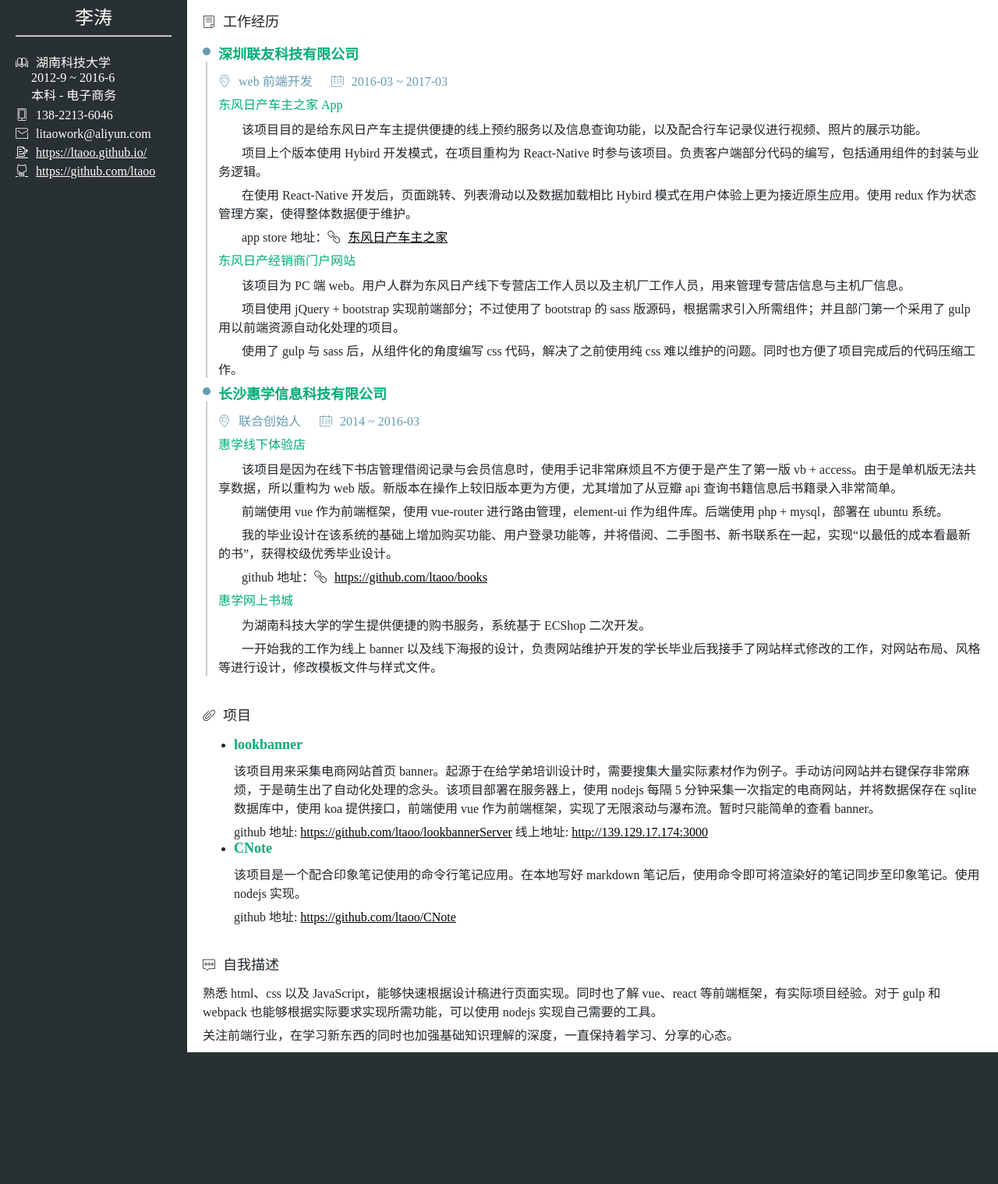
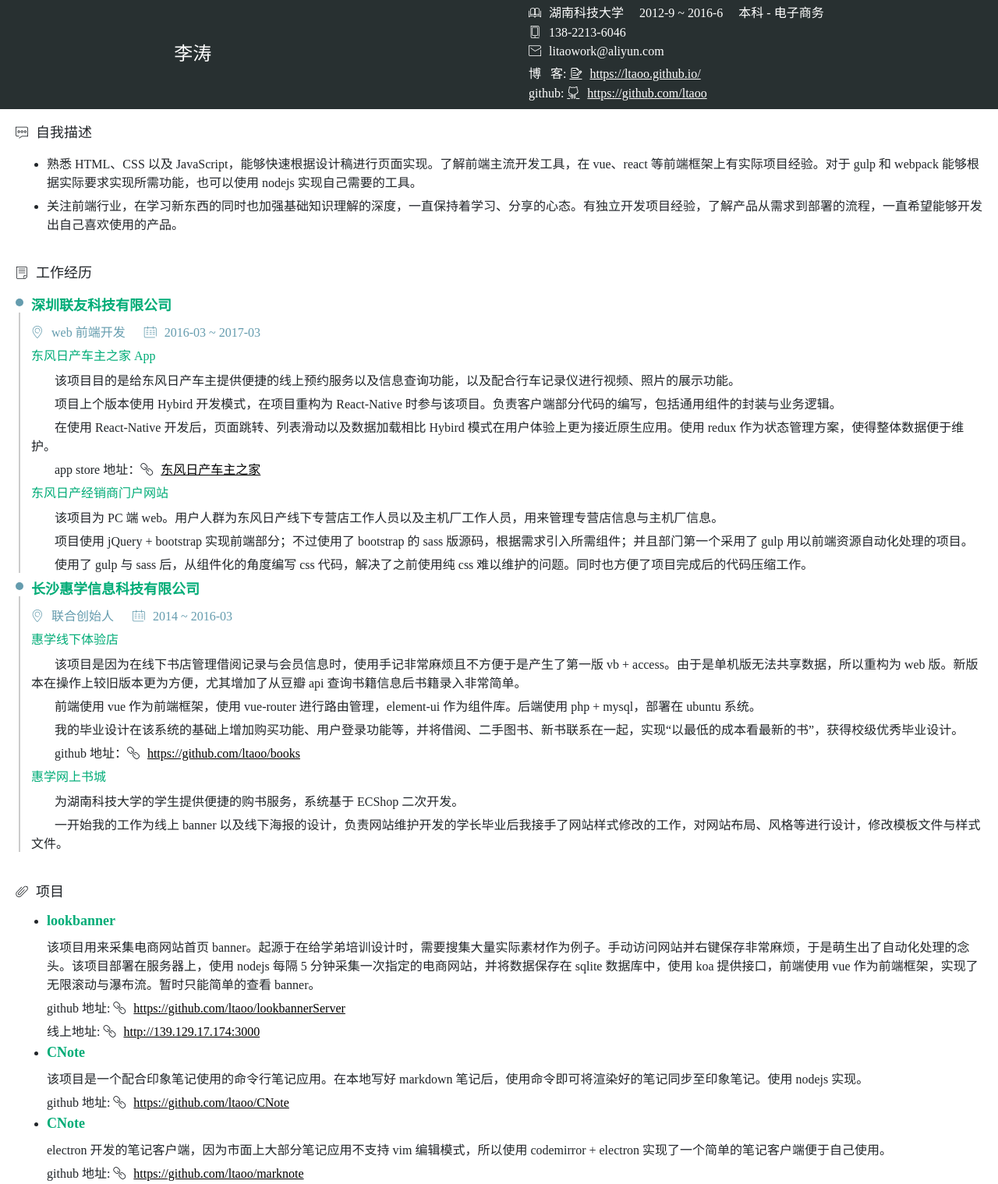
Before and after one commit to ltaoo/resume, a website: page index.html in a window 1280 px wide. Shown: the part 2-1521 px from the top of the page at 78% size. Before the commit the page ends 1352 px from the top, so only its background shows below. Drawn offline with Linux system fonts and the light colour scheme.

Commit message:
【调整】个人信息的布局方式

```diff
--- a/css/main.css
+++ b/css/main.css
@@ -91,13 +91,16 @@ a:visited {
 }
 /* 内容区 */
 .content {
+    display: flex;
+    justify-content: space-around;
+    align-items: center;
 }
 /* 个人信息 */
 .info {
     color: #fff;
     font-size: 14px;
-    float: left;
-    width: 240px;
+    /*float: left;*/
+    /*width: 240px;*/
     background-color: rgb(40, 48, 49);
 }
 .info a:link {
@@ -108,7 +111,8 @@ a:visited {
 }
 .info__name {
     font-size: 24px;
-    text-align: center;
+}
+.info__detail {
 }
 .info .title {
     /* color: #fff; */
@@ -124,7 +128,7 @@ a:visited {
 }
 /* 工作经历 */
 .pro {
-    margin-left: 240px;
+    /*margin-left: 240px;*/
 }
 .project__items, .project__item {
     list-style: none;
@@ -187,14 +191,18 @@ a:visited {
 }
 /* 自我评价 */
 .introduce {
-    margin-left: 240px;
+    /*margin-left: 240px;*/
 }
 /* 其他 */
 .other {
-    margin-left: 240px;
+    /*margin-left: 240px;*/
 }
 /* 响应式设计之 手机样式 */
-/* @media (max-width: 767px) { */
+@media (max-width: 767px) {
+    .content {
+        display: flex;
+        flex-direction: column;
+    }
     /* section { */
     /*     padding: 10px; */
     /* } */
@@ -213,7 +221,7 @@ a:visited {
     /* .pro, .introduce { */
     /*     margin-left: 0; */
     /* } */
-/* } */
+ }
 /* 非打印时隐藏二维码 */
 /* @media not print { */
     .info__qr {
--- a/index.html
+++ b/index.html
@@ -15,16 +15,23 @@
         <section class="info">
             <!-- <h2 class="title"><i class="icon iconfont">&#xe726;</i>个人信息</h2> -->
             <div class="content">
-                <p class="info__name">李涛</p>
-                <hr>
-                <p class="info__school"><i class="icon iconfont">&#xe705;</i>湖南科技大学<br>&nbsp;&nbsp;&nbsp;&nbsp;&nbsp;2012-9 ~ 2016-6<br>&nbsp;&nbsp;&nbsp;&nbsp;&nbsp;本科 - 电子商务</p>
-                <p class="info__tel"><i class="icon iconfont">&#xe72a;</i>138-2213-6046</p>
-                <p class="info__email"><i class="icon iconfont">&#xe69f;</i>litaowork@aliyun.com</p>
-                <img class="info__qr" src="./img/blog.png" alt="ltaoo's web" title="ltaoo's web">
-                <p class="info__blog"><a href="https://ltaoo.github.io"><i class="icon iconfont">&#xe65b;</i>https://ltaoo.github.io/</a></p>
-                <img class="info__qr" src="./img/github.png" alt="ltaoo's github" title="github">
-                <p class="info__github"><a href="https://github.com/ltaoo"><i class="icon iconfont">&#xe761;</i><span>https://github.com/ltaoo</span></a></p>
+                <p class="info__name"><span>李涛</span></p>
+                <div class = "info__detail">
+                    <p class="info__school"><i class="icon iconfont">&#xe705;</i>湖南科技大学&nbsp;&nbsp;&nbsp;&nbsp;&nbsp;2012-9 ~ 2016-6&nbsp;&nbsp;&nbsp;&nbsp;&nbsp;本科 - 电子商务</p>
+                    <p class="info__tel"><i class="icon iconfont">&#xe72a;</i>138-2213-6046</p>
+                    <p class="info__email"><i class="icon iconfont">&#xe69f;</i>litaowork@aliyun.com</p>
+                    <img class="info__qr" src="./img/blog.png" alt="ltaoo's web" title="ltaoo's web">
+                    <p class="info__blog">博&nbsp;&nbsp;&nbsp;客: <a href="https://ltaoo.github.io"><i class="icon iconfont">&#xe65b;</i>https://ltaoo.github.io/</a></p>
+                    <img class="info__qr" src="./img/github.png" alt="ltaoo's github" title="github">
+                    <p class="info__github">github: <a href="https://github.com/ltaoo"><i class="icon iconfont">&#xe761;</i><span>https://github.com/ltaoo</span></a></p>
+                </div>
             </div>
+        </section>
+        <section class="introduce">
+            <h2 class="title"><i class="icon iconfont">&#xe69b;</i>自我描述</h2>
+            <ul>
+            <li><p>熟悉 HTML、CSS 以及 JavaScript，能够快速根据设计稿进行页面实现。了解前端主流开发工具，在 vue、react 等前端框架上有实际项目经验。对于 gulp 和 webpack 能够根据实际要求实现所需功能，也可以使用 nodejs 实现自己需要的工具。</p></li>
+            <li><p>关注前端行业，在学习新东西的同时也加强基础知识理解的深度，一直保持着学习、分享的心态。有独立开发项目经验，了解产品从需求到部署的流程，一直希望能够开发出自己喜欢使用的产品。</p></li>
         </section>
         <section class="pro">
             <h2 class="title"><i class="icon iconfont">&#xe6a2;</i>工作经历</h2>
@@ -95,20 +102,20 @@
                 <li>
                     <h3>lookbanner</h3>
                     <p>该项目用来采集电商网站首页 banner。起源于在给学弟培训设计时，需要搜集大量实际素材作为例子。手动访问网站并右键保存非常麻烦，于是萌生出了自动化处理的念头。该项目部署在服务器上，使用 nodejs 每隔 5 分钟采集一次指定的电商网站，并将数据保存在 sqlite 数据库中，使用 koa 提供接口，前端使用 vue 作为前端框架，实现了无限滚动与瀑布流。暂时只能简单的查看 banner。</p>
-                    github 地址: <a href="https://github.com/ltaoo/lookbannerServer">https://github.com/ltaoo/lookbannerServer</a>
-                    线上地址: <a href="http://139.129.17.174:3000">http://139.129.17.174:3000</a>
+                    <p>github 地址: <i class="icon iconfont icon-link"></i><a href="https://github.com/ltaoo/lookbannerServer">https://github.com/ltaoo/lookbannerServer</a></p>
+                    <p>线上地址: <i class="icon iconfont icon-link"></i><a href="http://139.129.17.174:3000">http://139.129.17.174:3000</a></p>
                 </li>
                 <li>
                     <h3>CNote</h3>
                     <p>该项目是一个配合印象笔记使用的命令行笔记应用。在本地写好 markdown 笔记后，使用命令即可将渲染好的笔记同步至印象笔记。使用 nodejs 实现。</p>
-                    github 地址: <a href="https://github.com/ltaoo/CNote">https://github.com/ltaoo/CNote</a>
+                    <p>github 地址: <i class="icon iconfont icon-link"></i><a href="https://github.com/ltaoo/CNote">https://github.com/ltaoo/CNote</a></p>
+                </li>
+                <li>
+                    <h3>CNote</h3>
+                    <p>electron 开发的笔记客户端，因为市面上大部分笔记应用不支持 vim 编辑模式，所以使用 codemirror + electron 实现了一个简单的笔记客户端便于自己使用。</p>
+                    <p>github 地址: <i class="icon iconfont icon-link"></i><a href="https://github.com/ltaoo/marknote">https://github.com/ltaoo/marknote</a></p>
                 </li>
             </ul>
-        </section>
-        <section class="introduce">
-            <h2 class="title"><i class="icon iconfont">&#xe69b;</i>自我描述</h2>
-            <p>熟悉 html、css 以及 JavaScript，能够快速根据设计稿进行页面实现。同时也了解 vue、react 等前端框架，有实际项目经验。对于 gulp 和 webpack 也能够根据实际要求实现所需功能，可以使用 nodejs 实现自己需要的工具。</p>
-            <p>关注前端行业，在学习新东西的同时也加强基础知识理解的深度，一直保持着学习、分享的心态。</p>
         </section>
     </div>
 </body>
```
